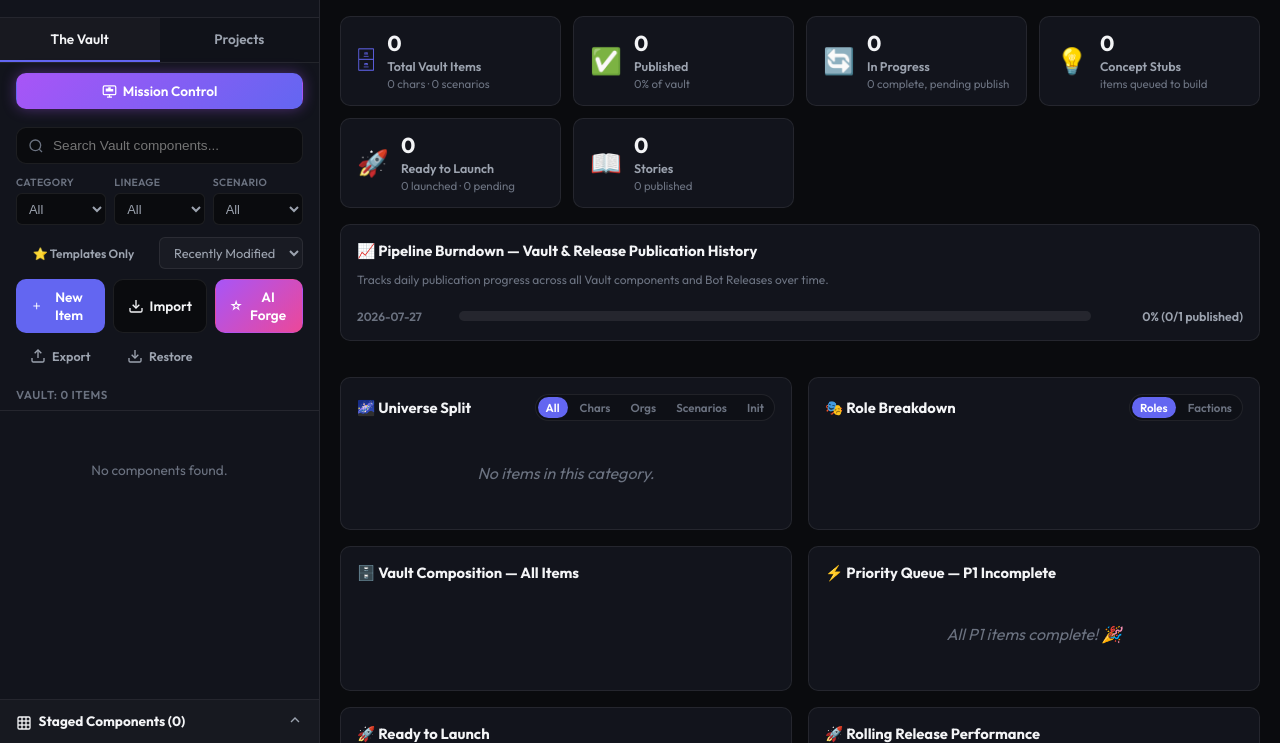
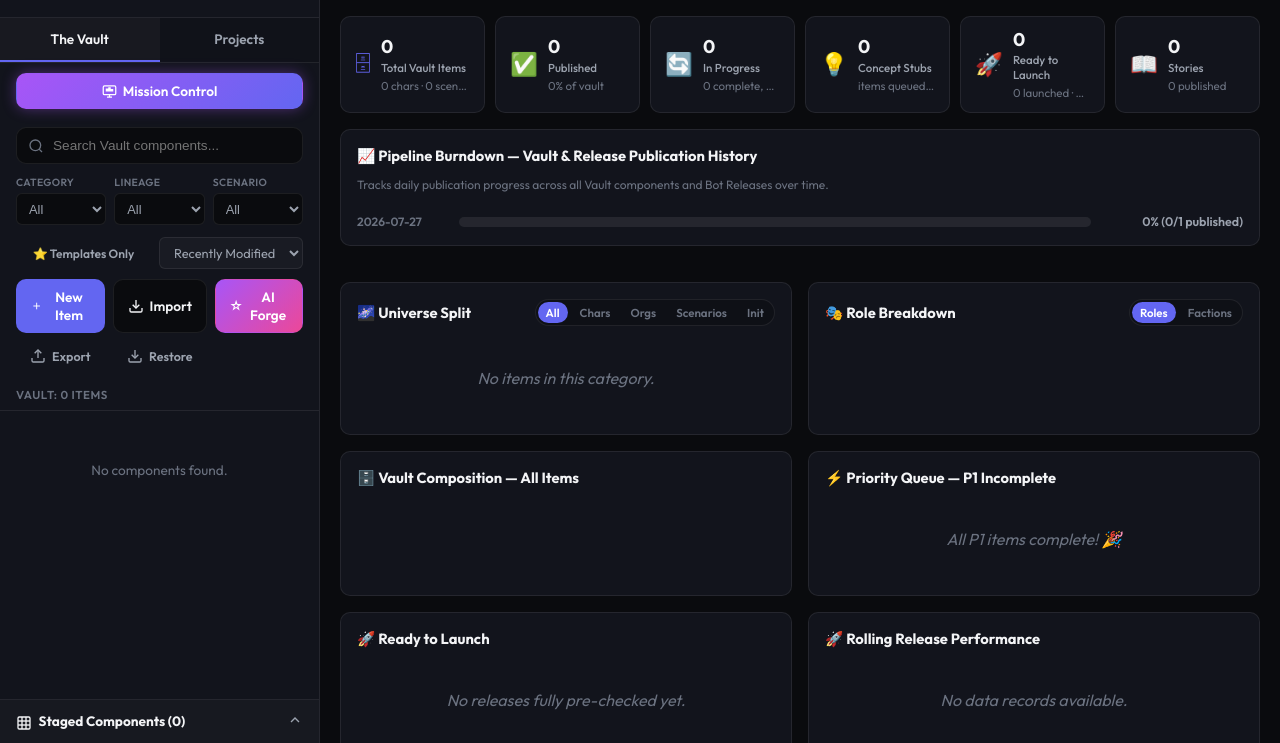
Before and after one commit to annabellecaprine/AnansiForge, a website: page index.html in a window 1280 px wide. Both pictures are taken after a click on the button "Mission Control". Shown: the part 57-800 px from the top of the page. Drawn offline with Linux system fonts and the light colour scheme.

Commit message:
fix: KPI grid layout for 6 cards — smaller min-width, wrapping labels, no truncation

```diff
--- a/style.css
+++ b/style.css
@@ -2131,19 +2131,20 @@ main#main-canvas {
 
 .mc-kpi-grid {
   display: grid;
-  grid-template-columns: repeat(auto-fit, minmax(180px, 1fr));
-  gap: 12px;
+  grid-template-columns: repeat(auto-fill, minmax(140px, 1fr));
+  gap: 10px;
 }
 
 .mc-kpi-card {
   background: var(--bg-secondary);
   border: 1px solid var(--border-color);
   border-radius: var(--radius-md);
-  padding: 14px 16px;
-  display: flex;
-  align-items: center;
-  gap: 12px;
+  padding: 12px 14px;
+  display: flex;
+  align-items: center;
+  gap: 10px;
   transition: border-color var(--transition-fast), transform var(--transition-fast);
+  min-width: 0;
 }
 
 .mc-kpi-card:hover {
@@ -2152,7 +2153,7 @@ main#main-canvas {
 }
 
 .mc-kpi-icon {
-  font-size: 1.6rem;
+  font-size: 1.4rem;
   line-height: 1;
   flex-shrink: 0;
 }
@@ -2165,19 +2166,23 @@ main#main-canvas {
 }
 
 .mc-kpi-value {
-  font-size: 1.35rem;
+  font-size: 1.15rem;
   font-weight: 700;
   line-height: 1.2;
   color: var(--text-primary);
-}
-
-.mc-kpi-label {
-  font-size: 0.78rem;
-  font-weight: 600;
-  color: var(--text-secondary);
   white-space: nowrap;
   overflow: hidden;
   text-overflow: ellipsis;
+}
+
+.mc-kpi-label {
+  font-size: 0.72rem;
+  font-weight: 500;
+  color: var(--text-secondary);
+  line-height: 1.3;
+  /* allow wrapping so labels never truncate */
+  white-space: normal;
+  word-break: break-word;
 }
 
 .mc-kpi-sub {
```
